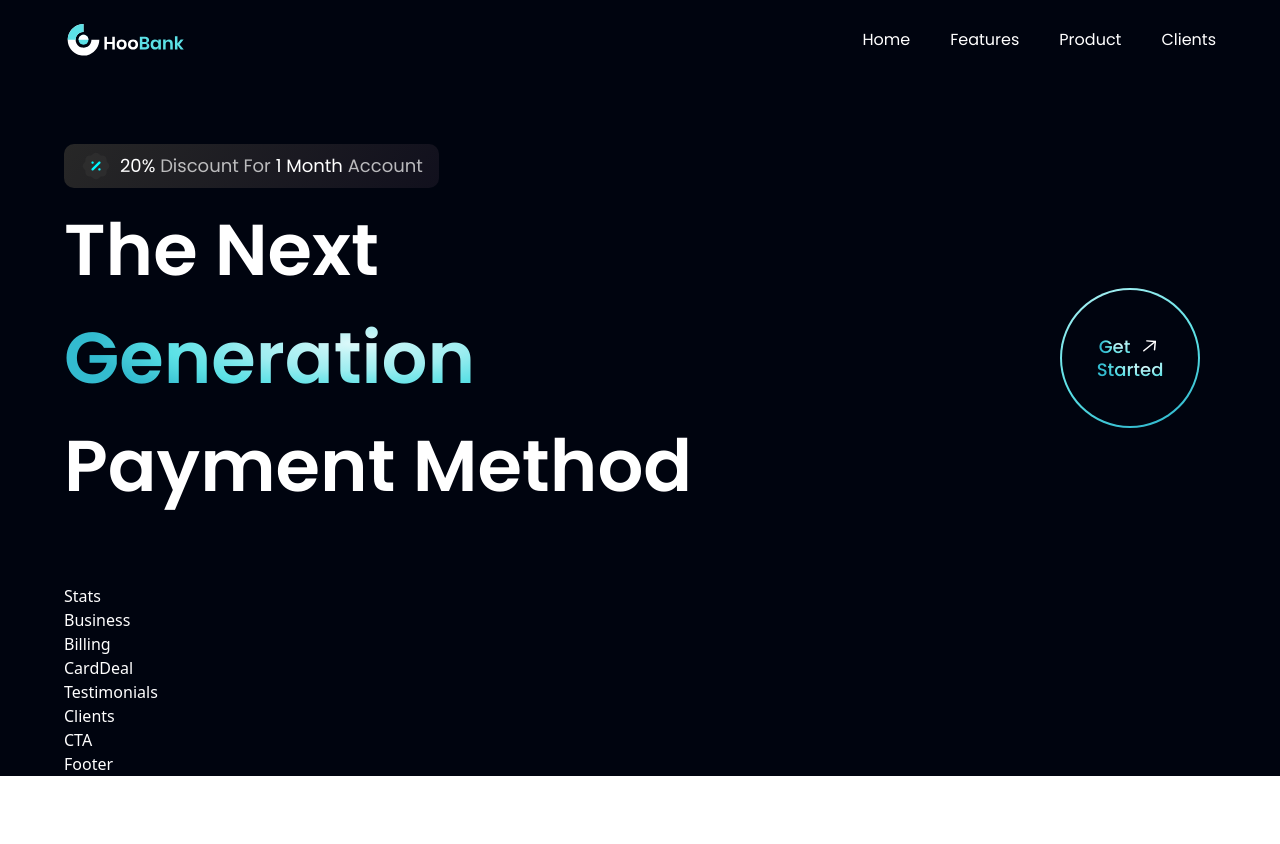
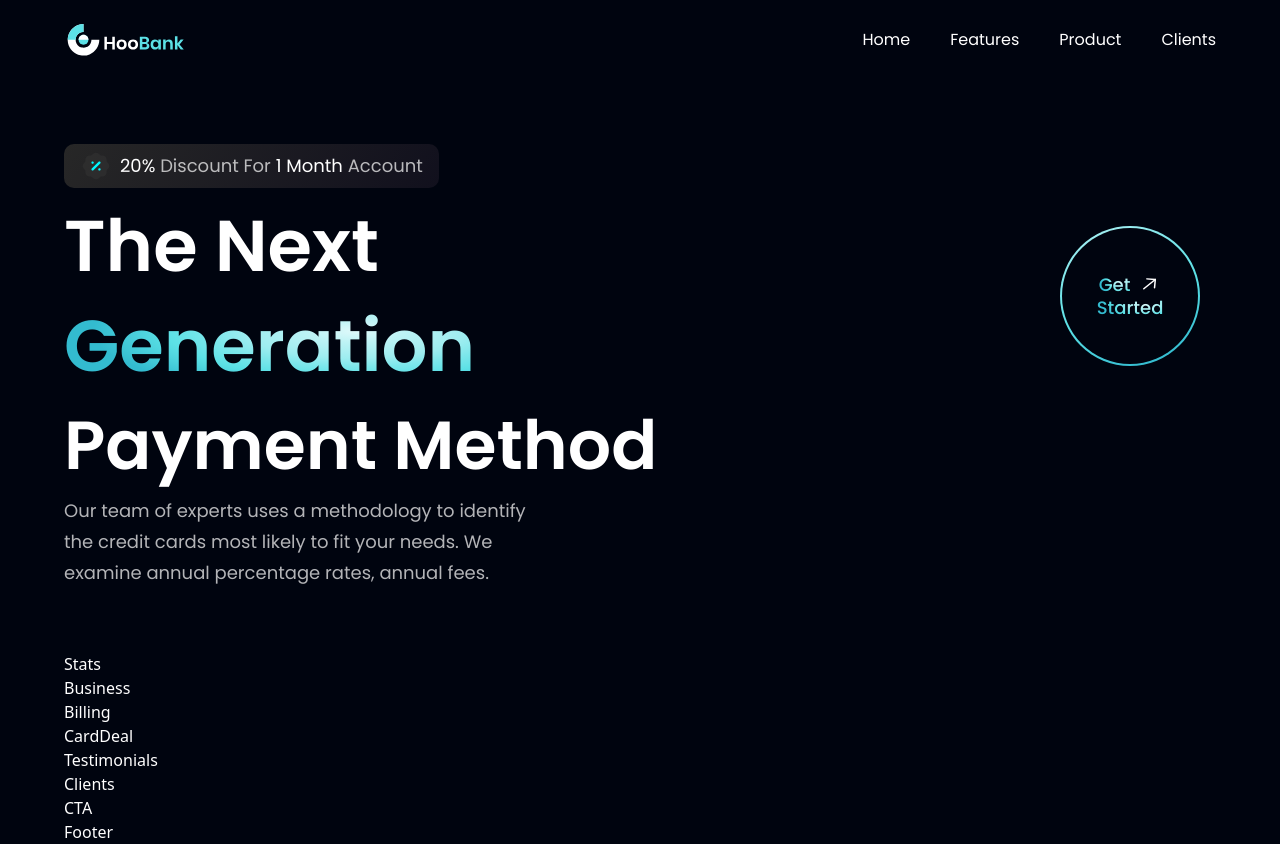
Before and after one commit to GEOFARL/hoobank, a React (Vite) app: page / in a window 1280 px wide. Before the commit the page ends 800 px from the top, so only its background shows below. Built offline with nearby package versions, Linux system fonts and the light colour scheme.

Commit message:
Add description to hero and align all of hero items

```diff
--- a/src/components/Hero.jsx
+++ b/src/components/Hero.jsx
@@ -20,17 +20,26 @@ const Hero = () => {
         </div>
 
         <div className="flex flex-row justify-between items-center w-full">
-          <h1 className="flex-1 font-poppins font-semibold text-[52px] ss:text-[72px] text-white">
+          <h1 className="flex-1 font-poppins font-semibold text-[52px] ss:text-[72px] text-white leading-[75px] ss:leading-[100px]">
             The Next <br className="hidden sm:block" />
             <span className="text-gradient">Generation </span>
-            <br className="hidden sm:block leading-[75px] ss:leading-[100px]" />
-            Payment Method
+            <br className="hidden sm:block" />
           </h1>
 
           <div className="hidden ss:flex md:mr-4">
             <GetStarted />
           </div>
         </div>
+
+        <h1 className="font-poppins font-semibold text-[52px] ss:text-[68px] text-white leading-[75px] ss:leading-[100px] w-full">
+          Payment Method
+        </h1>
+
+        <p className={`${styles.paragraph} max-w-[470px]`}>
+          Our team of experts uses a methodology to identify the credit cards
+          most likely to fit your needs. We examine annual percentage rates,
+          annual fees.
+        </p>
       </div>
     </section>
   );
```
